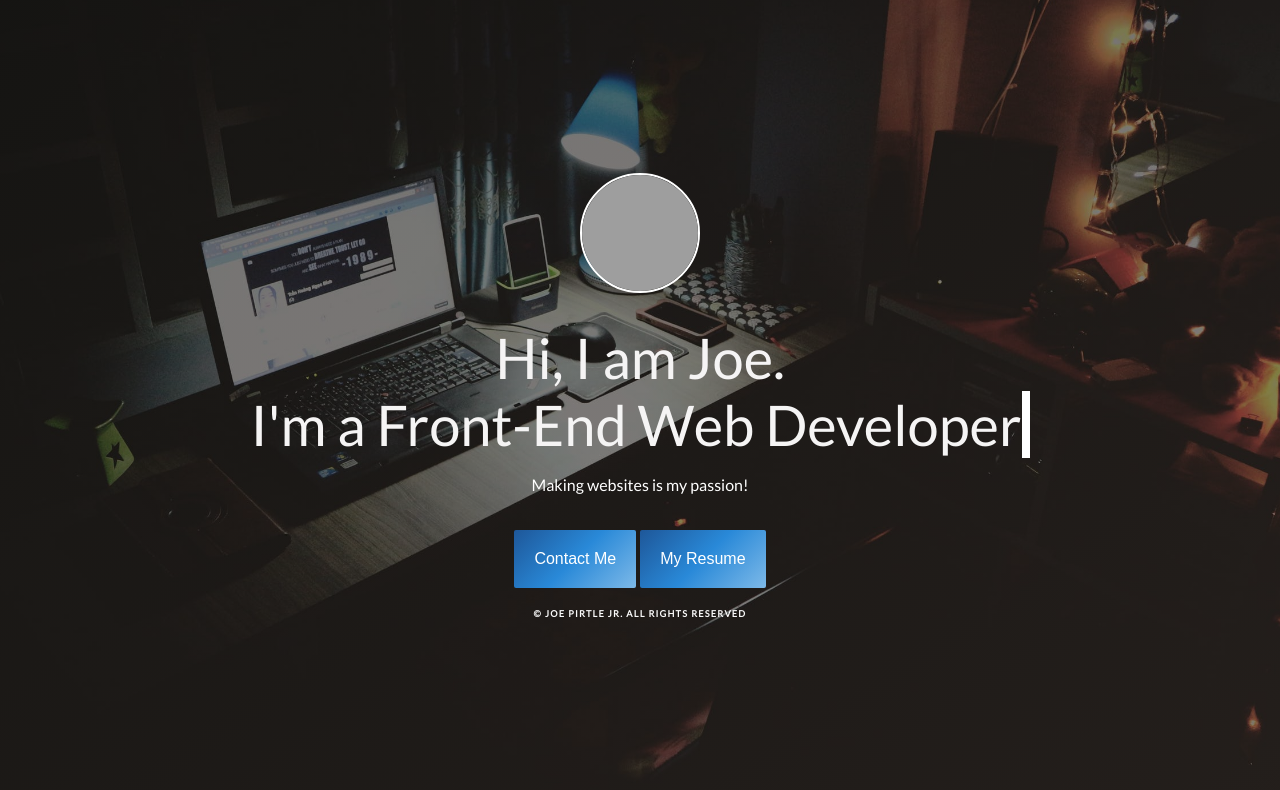
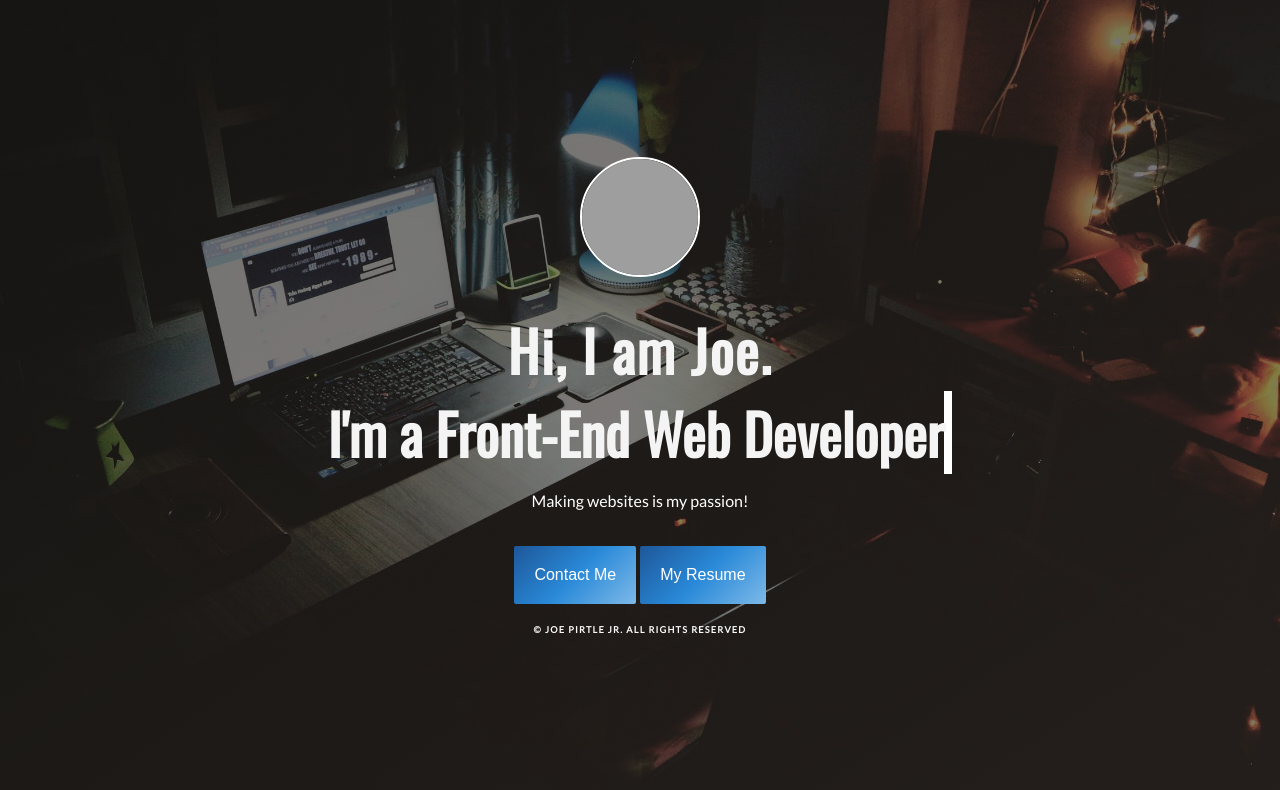
Before and after one commit to JoePirtle1992/JoePirtle1992.github.io, a plain HTML site: page index.html in a window 1280 px wide. Shown: the part 67-857 px from the top of the page. Drawn offline with nearby package versions, Linux system fonts and the light colour scheme; grey boxes are pictures that could not be loaded.

Commit message:
Changed the Font to Oswald

```diff
--- a/css.css
+++ b/css.css
@@ -336,10 +336,20 @@ text-shadow: 5px 5px 15px 5px rgba(0,0,0,0.77);
   animation: mahFade 4s;
   padding-top: 1em;
   padding-bottom: 1em;
+  /* font-family: 'Oswald' */
 }
+
 
 #window2 {
   padding-bottom: .3em;
+  font-family: 'Oswald';
+  font-weight: 800;
+}
+
+#window1 {
+  font-family: 'Oswald';
+  font-weight: 800;
+  letter-spacing: .03em;
 }
 
 /* Project Boxes */
--- a/index.html
+++ b/index.html
@@ -5,6 +5,7 @@
   <meta name="viewport" content="width=device-width, initial-scale=1.0">
   <meta http-equiv="X-UA-Compatible" content="ie=edge">
   <title>My Portfolio</title>
+  <link href="https://fonts.googleapis.com/css?family=Oswald&display=swap" rel="stylesheet">
   <link rel="stylesheet" href="css.css">
   <link rel="stylesheet" href="mobile.css">
   <link href="https://fonts.googleapis.com/css?family=Montserrat" rel="stylesheet">
```
Also changed, not shown: daoriginal.html (+1 -0 lines).
